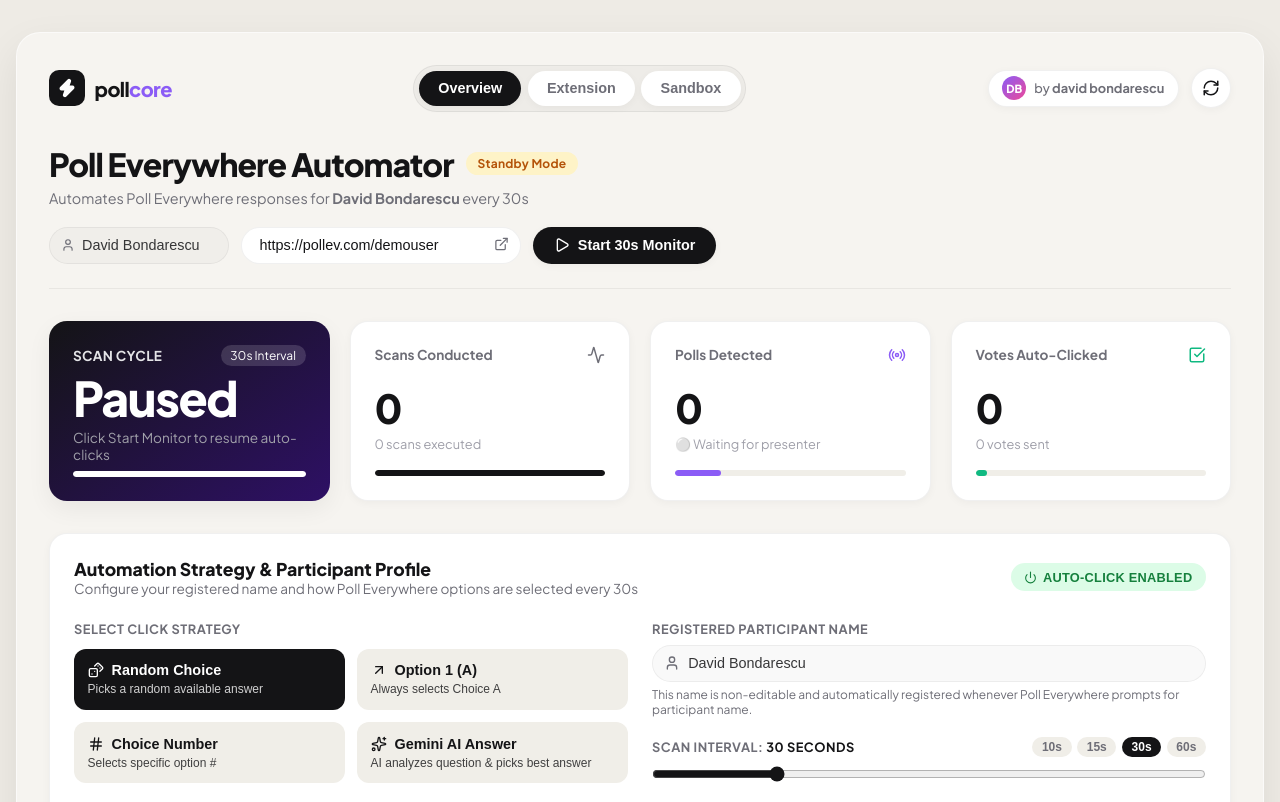
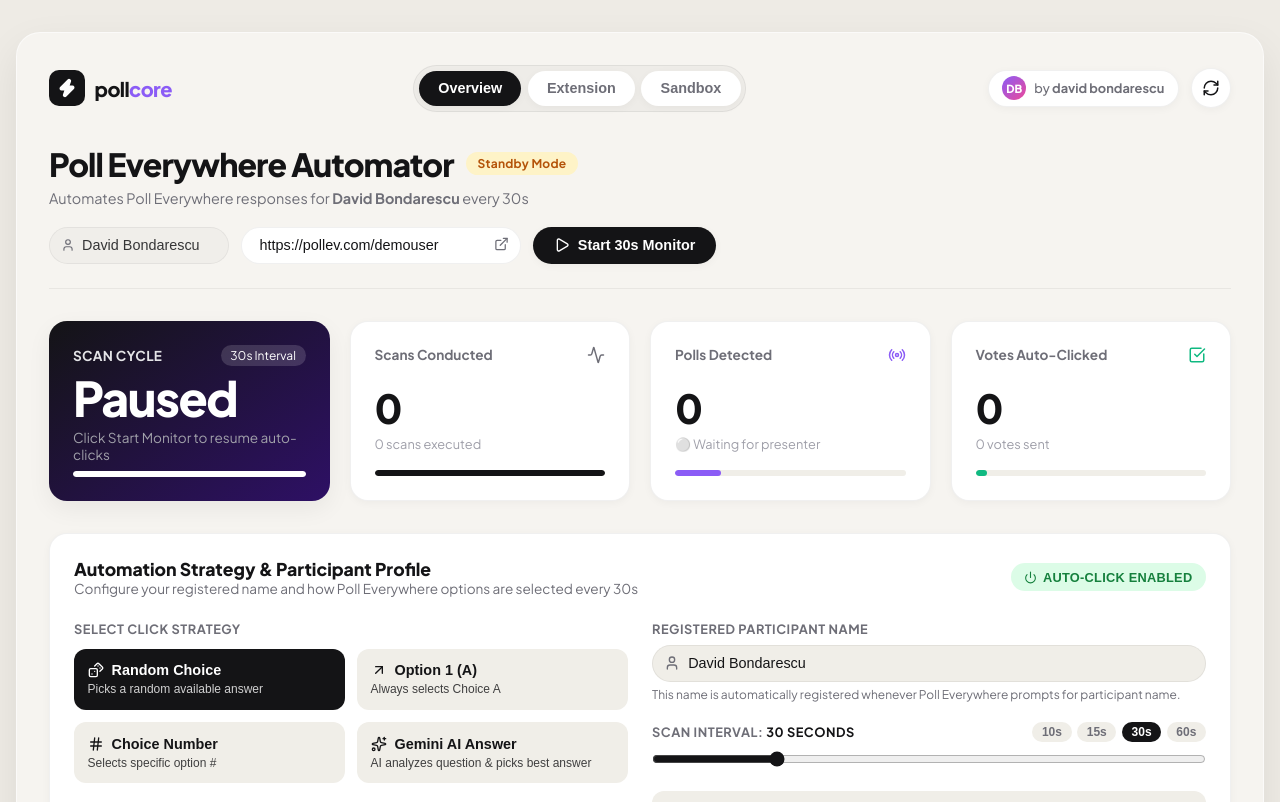
Before and after one commit to davidc-alt/polev, a React (Vite) app: page / in a window 1280 px wide. Shown: the top 802 px of the page. Built offline with nearby package versions, Linux system fonts and the light colour scheme; no server answers.

Commit message:
Make Registered Participant Name editable in StrategyConfig UI

```diff
--- a/src/components/StrategyConfig.jsx
+++ b/src/components/StrategyConfig.jsx
@@ -216,7 +216,7 @@
 
         {/* Participant Name & Polling Controls */}
         <div>
-          {/* Participant Name Box (Non-Editable) */}
+          {/* Participant Name Box (Editable) */}
           <div style={{ marginBottom: '1.25rem' }}>
             <label style={{ display: 'block', fontSize: '0.8rem', fontWeight: '700', color: 'var(--text-muted)', marginBottom: '0.5rem', textTransform: 'uppercase', letterSpacing: '0.04em' }}>
               REGISTERED PARTICIPANT NAME
@@ -225,16 +225,16 @@
               <input
                 type="text"
                 className="input-minimal"
-                value={state.screenName || 'David Bondarescu'}
-                readOnly
-                disabled
-                style={{ paddingLeft: '2.2rem', background: 'rgba(0,0,0,0.03)', cursor: 'default', opacity: 0.85 }}
-                title="Registered Participant Name (Non-Editable)"
+                placeholder="David Bondarescu"
+                value={state.screenName || ''}
+                onChange={(e) => onUpdateConfig({ screenName: e.target.value })}
+                style={{ paddingLeft: '2.2rem', background: 'var(--bg-card-secondary)' }}
+                title="Registered Participant Name"
               />
               <User size={16} style={{ position: 'absolute', left: '12px', top: '50%', transform: 'translateY(-50%)', color: 'var(--text-muted)' }} />
             </div>
             <p style={{ fontSize: '0.75rem', color: 'var(--text-muted)', marginTop: '0.3rem' }}>
-              This name is non-editable and automatically registered whenever Poll Everywhere prompts for participant name.
+              This name is automatically registered whenever Poll Everywhere prompts for participant name.
             </p>
           </div>
 
```
Also changed, not shown: 2 other files (tests, documents, lock files or other folders).
